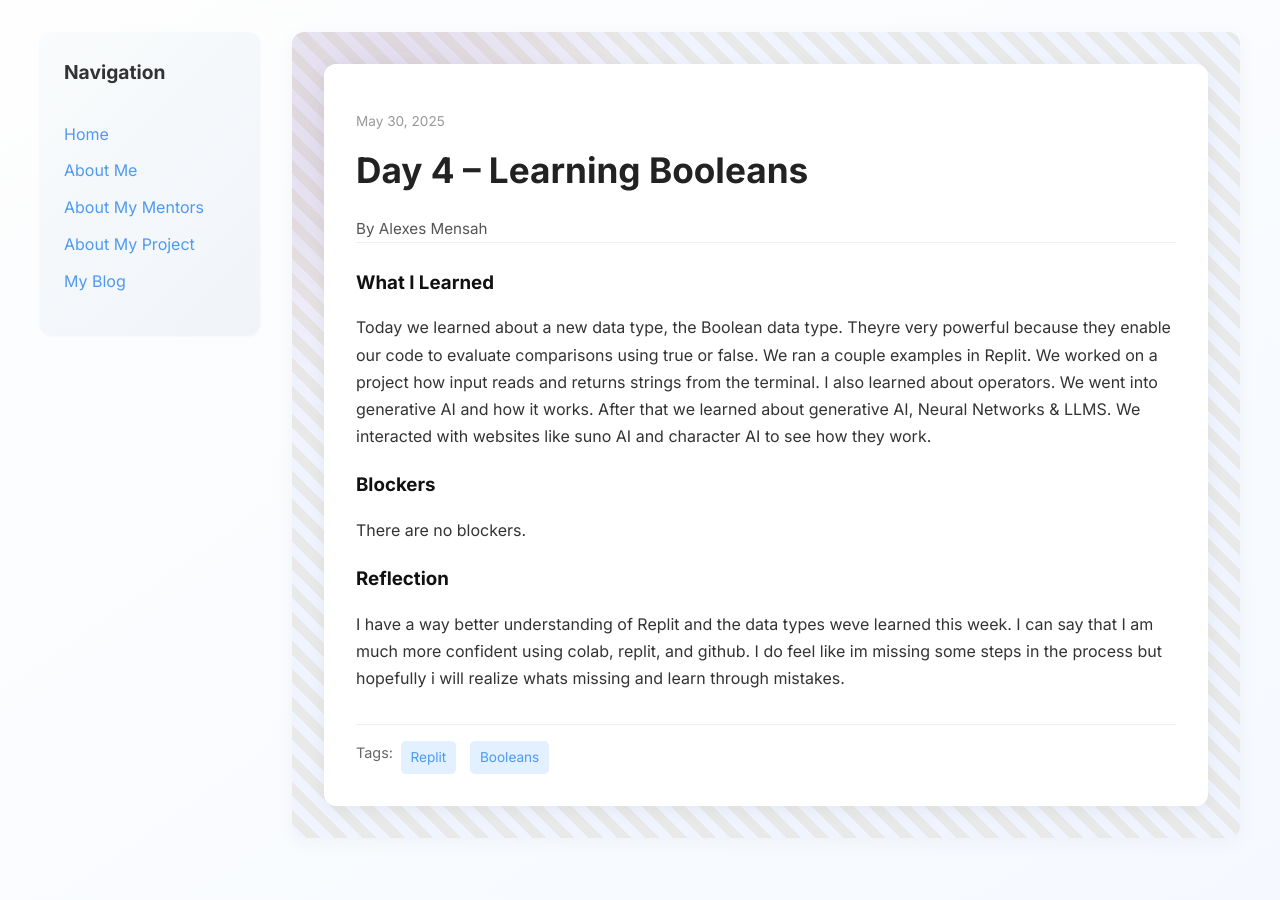
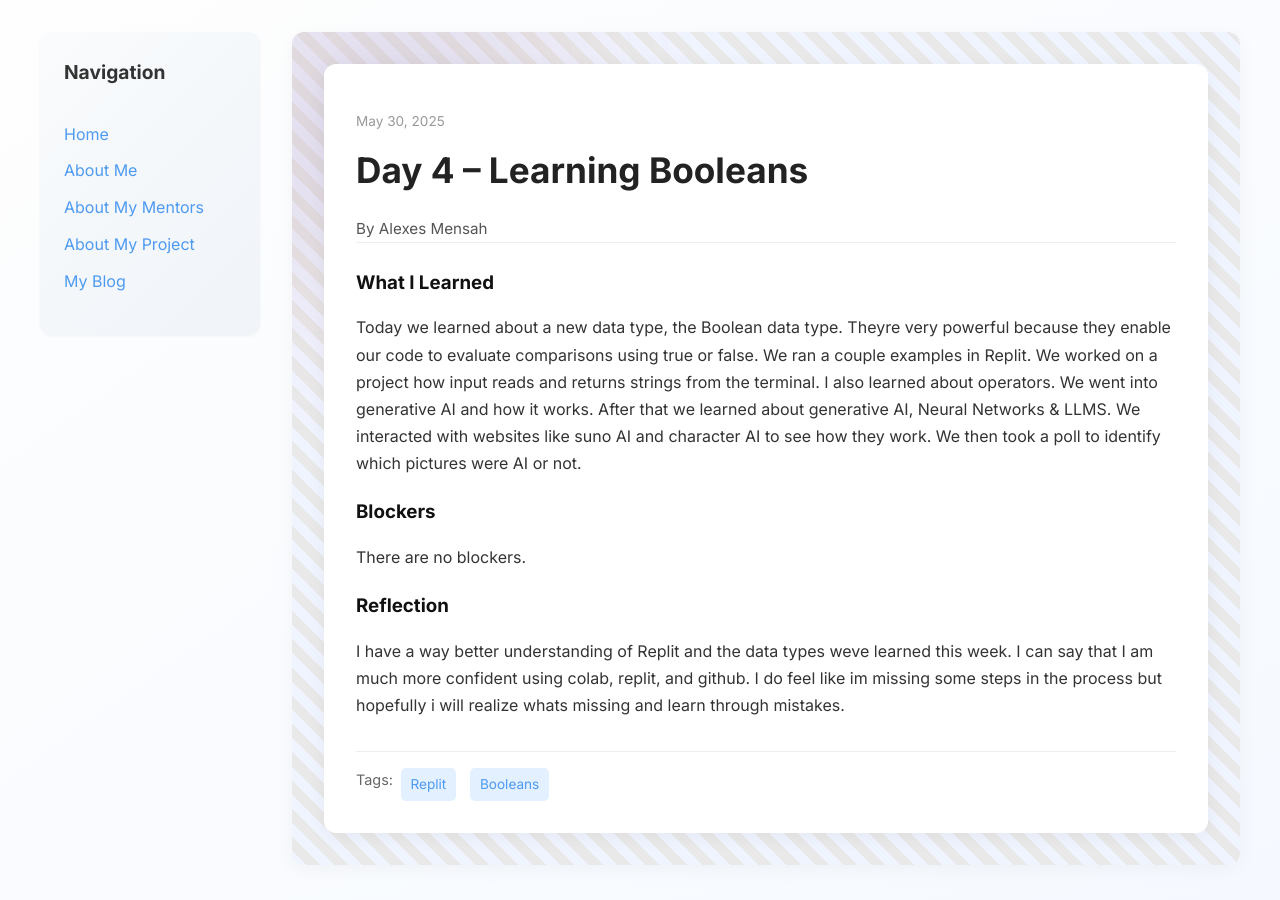
Before and after one commit to alexes22/alexes22.github.io, a Jekyll site: the page built from _posts/2025-05-30-day-4.md, in a window 1280 px wide. Built offline with Jekyll 4.4.1, drawn with Linux system fonts in a browser that asks for light colours.

Commit message:
Update 2025-05-30-day-4.md

```diff
--- a/_posts/2025-05-30-day-4.md
+++ b/_posts/2025-05-30-day-4.md
@@ -7,7 +7,7 @@
 tags: ["Replit","Booleans" ]
 
 what_i_learned: |
-  Today we learned about a new data type, the Boolean data type. Theyre very powerful because they enable our code to evaluate comparisons using true or false. We ran a couple examples in Replit. We worked on a project how input reads and returns strings from the terminal. I also learned  about operators. We went into generative AI and how it works. After that we learned about generative AI, Neural Networks & LLMS. We interacted with websites like suno AI and character AI to see how they work.
+  Today we learned about a new data type, the Boolean data type. Theyre very powerful because they enable our code to evaluate comparisons using true or false. We ran a couple examples in Replit. We worked on a project how input reads and returns strings from the terminal. I also learned  about operators. We went into generative AI and how it works. After that we learned about generative AI, Neural Networks & LLMS. We interacted with websites like suno AI and character AI to see how they work. We then took a poll to identify which pictures were AI or not.
 blockers: |
  There are no blockers.
 
```
